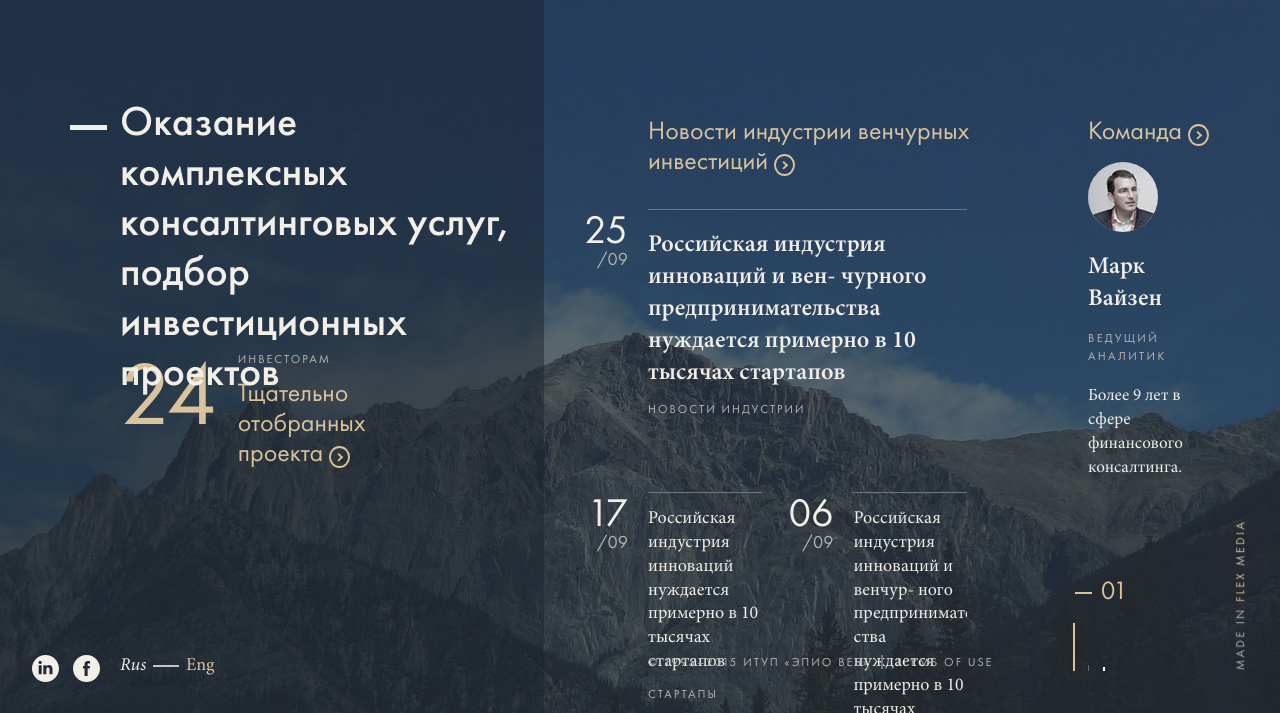
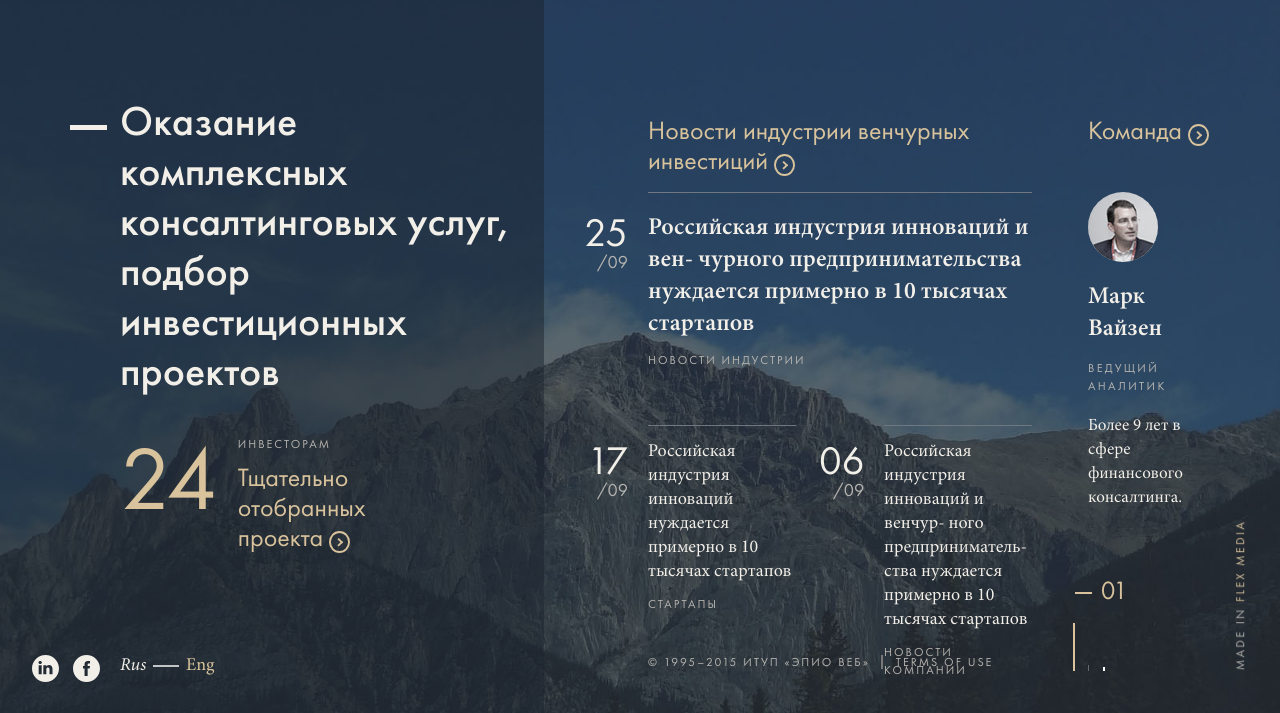
Before and after one commit to Helga13/Epio, a plain HTML site: page bitrix/templates/main/index.html in a window 1280 px wide. Shown: the part 87-800 px from the top of the page. Drawn offline with Linux system fonts and the light colour scheme; files whose address does not match are found by name.

Commit message:
main layout

```diff
--- a/bitrix/templates/main/index.html
+++ b/bitrix/templates/main/index.html
@@ -88,6 +88,36 @@
             </div>
             <div class="slider-content">
                 <div class="content">
+
+                    <div class="content-row">
+
+                        <div class="right-content">
+                            <div class="team-user">
+                                <a href="#" class="custom-user">
+                                    <div class="custom-user__avatar">
+                                        <img src="img/userPic/avatar1.jpg" alt="">
+                                    </div>
+                                    <div class="custom-user__info">
+                                        <p class="username">Марк Вайзен</p>
+                                        <p class="custom-user__position tags">ведущий аналитик</p>
+                                        <div class="custom-user__desk">Более 9 лет в сфере финансового консалтинга.</div>
+                                    </div>
+                                </a>
+                            </div>
+                            <div class="row">
+                                <a href="#">
+                                    <time datetime=""><span>25</span>/09</time>
+                                    <div class="news-cont">
+                                        <p>Российская индустрия инноваций и вен- чурного предпринимательства нуждается примерно в 10 тысячах стартапов</p>
+                                        <p class="tags">новости индустрии</p>
+                                    </div>
+                                </a>
+                            </div>
+                        </div>
+
+                    </div>
+
+                    <div class="content-row">
                         <div class="left-content">
                         <a href="#">
                             <div class="cat-number">24</div>
@@ -110,28 +140,8 @@
                             </div>
                         </a>
                     </div>
+
                         <div class="right-content">
-                        <div class="team-user">
-                            <a href="#" class="custom-user">
-                                <div class="custom-user__avatar">
-                                    <img src="img/userPic/avatar1.jpg" alt="">
-                                </div>
-                                <div class="custom-user__info">
-                                    <p class="username">Марк Вайзен</p>
-                                    <p class="custom-user__position tags">ведущий аналитик</p>
-                                    <div class="custom-user__desk">Более 9 лет в сфере финансового консалтинга.</div>
-                                </div>
-                            </a>
-                        </div>
-                        <div class="row">
-                            <a href="#">
-                                <time datetime=""><span>25</span>/09</time>
-                                <div class="news-cont">
-                                    <p>Российская индустрия инноваций и вен- чурного предпринимательства нуждается примерно в 10 тысячах стартапов</p>
-                                    <p class="tags">новости индустрии</p>
-                                </div>
-                            </a>
-                        </div>
                         <div class="row col-2">
                             <a href="#">
                                 <time datetime=""><span>17</span>/09</time>
@@ -148,8 +158,10 @@
                                 </div>
                             </a>
                         </div>
+                    </div>
 
                     </div>
+
                 </div>
             </div>
 
@@ -160,6 +172,36 @@
             </div>
             <div class="slider-content">
                 <div class="content">
+
+                   <div class="content-row">
+
+                        <div class="right-content">
+                            <div class="team-user">
+                                <a href="#" class="custom-user">
+                                    <div class="custom-user__avatar">
+                                        <img src="img/userPic/avatar1.jpg" alt="">
+                                    </div>
+                                    <div class="custom-user__info">
+                                        <p class="username">Антон Шелягин</p>
+                                        <p class="custom-user__position tags">аналитик</p>
+                                        <div class="custom-user__desk">9 лет в сфере финансового консалтинга.</div>
+                                    </div>
+                                </a>
+                            </div>
+                            <div class="row">
+                                <a href="#">
+                                    <time datetime=""><span>05</span>/09</time>
+                                    <div class="news-cont">
+                                        <p>Индустрия инноваций и венчурного предпринимательства нуждается примерно в 10 тысячах стартапов</p>
+                                        <p class="tags">новости индустрии</p>
+                                    </div>
+                                </a>
+                            </div>
+                        </div>
+
+                    </div>
+
+                    <div class="content-row">
                         <div class="left-content">
                             <a href="#">
                                 <div class="cat-number">39</div>
@@ -182,28 +224,8 @@
                                 </div>
                             </a>
                         </div>
+
                     <div class="right-content">
-                        <div class="team-user">
-                            <a href="#" class="custom-user">
-                                <div class="custom-user__avatar">
-                                    <img src="img/userPic/avatar1.jpg" alt="">
-                                </div>
-                                <div class="custom-user__info">
-                                    <p class="username">Антон Шелягин</p>
-                                    <p class="custom-user__position tags">аналитик</p>
-                                    <div class="custom-user__desk">9 лет в сфере финансового консалтинга.</div>
-                                </div>
-                            </a>
-                        </div>
-                        <div class="row">
-                            <a href="#">
-                                <time datetime=""><span>05</span>/09</time>
-                                <div class="news-cont">
-                                    <p>Индустрия инноваций и венчурного предпринимательства нуждается примерно в 10 тысячах стартапов</p>
-                                    <p class="tags">новости индустрии</p>
-                                </div>
-                            </a>
-                        </div>
                         <div class="row col-2">
                             <a href="#">
                                 <time datetime=""><span>28</span>/08</time>
@@ -221,6 +243,9 @@
                             </a>
                         </div>
                     </div>
+
+                    </div>
+
                 </div>
             </div>
         </div>
--- a/src/sass/_common.scss
+++ b/src/sass/_common.scss
@@ -289,7 +289,7 @@ a{
 }
         .left-content{
             float: left;
-            margin-top: 19.06%; /* 305/1600 */
+            /* margin-top: 19.06%; */ /* 305/1600 */
             width: 42.5%;
             padding-left: 9.375%;
             box-sizing: border-box;
@@ -303,25 +303,46 @@ a{
             width: 57.5%;
         }
 .slider-content .right-content{
-    margin-top: 5.15%; /* 9.55 */
+    /* margin-top: 5.15%; */ /* 9.55 */
     width: 57.5%;
     float: left;
+}
+
+
 .row{
-        margin-top: 6.40%;
+    /* margin-top: 6.40%; */
     @include font-size(2.4);
     @include line-height(3.2);
     width: 66.30%; /* 610/920 */
     float: left;
     display: inline-table;
-        margin-bottom: 2.5%;
+    /* margin-bottom: 2.5%; */
     opacity: 0;
     padding-left: 14.13%;
     box-sizing: border-box;
-        margin-left: -65px;
+    /* margin-left: -65px; */
+    a{
+        position: relative;
+    }
+}
+.slider-content .content-row{
+    @include clearfix;
+    .right-content{
+        float: right;
+        position: relative;
     }
 }
 
-time{
+.slider-content .content-row:first-child{
+    margin-top: 7.5%;
+}
+
+.slider-content .content-row:last-child{
+    margin-top: 3.75%;
+}
+
+
+.row time{
     font-family: 'FuturaNewBook';
     color: $greyTextColor;
     @include font-size(1.8);
@@ -329,11 +350,13 @@ time{
     float: left;
     text-align: right;
     top: 10px;
+    padding-top: 20px;
     padding-right: 20px;
-    position: relative;
+    position: absolute;
     float: left;
     top: 9px;
     width: 45px;
+    left: -65px;
     span{
         color: $mainTextColor;
         @include font-size(4.001);
@@ -341,6 +364,9 @@ time{
         display: block;
         padding-bottom: 5px;
     }
+}
+.row.col-2 time{
+    padding-top: 15px;
 }
 
 .news-cont{
@@ -378,20 +404,20 @@ time{
     }
 }
 .row.col-2 > a:first-child{
-    width: 46.5%;
+    width: 38.5%;
     box-sizing: border-box;
     opacity: 0;
     vertical-align: top;
     display: inline-block;
-    margin-right: 3.5%;
+    margin-right: 11.5%;
 }
 .row.col-2 > a:last-child{
-    width: 46.5%;
+    width: 38.5%;
     vertical-align: top;
     /* margin-left: 7.46%; */
     opacity: 0;
     display: inline-block;
-    margin-left: 3.5%;
+    margin-left: 11.5%;
 }
 
 .tags{
@@ -406,7 +432,10 @@ time{
 
 .team-user{
     float: right;
-    position: relative;
+    /* position: relative; */
+    position: absolute;
+    top: 0;
+    right: 0;
     opacity: 0;
     width: 33.70%;
     box-sizing: border-box;
--- a/src/sass/lib/_media.scss
+++ b/src/sass/lib/_media.scss
@@ -41,10 +41,10 @@
     .team-user{
         display: none;
     }
-    .slider-content .right-content .row{
+/*     .slider-content .right-content .row{
         width: 100%;
         padding-right: 9.78%;
-    }
+    } */
 
     .main-fix-content .heading p {
         @include font-size(4.001);
@@ -103,7 +103,7 @@
         display: none;
     }
     .team-user{
-        right: -45px;
+        /* right: -45px; */
         .custom-user__desk{
             @include font-size(1.6);
             @include line-height(2.2);
```
Also changed, not shown: src/index.html (+67 -42 lines), bitrix/templates/main/css/screen.css. Lines whose indentation alone changed are shown as unchanged.
